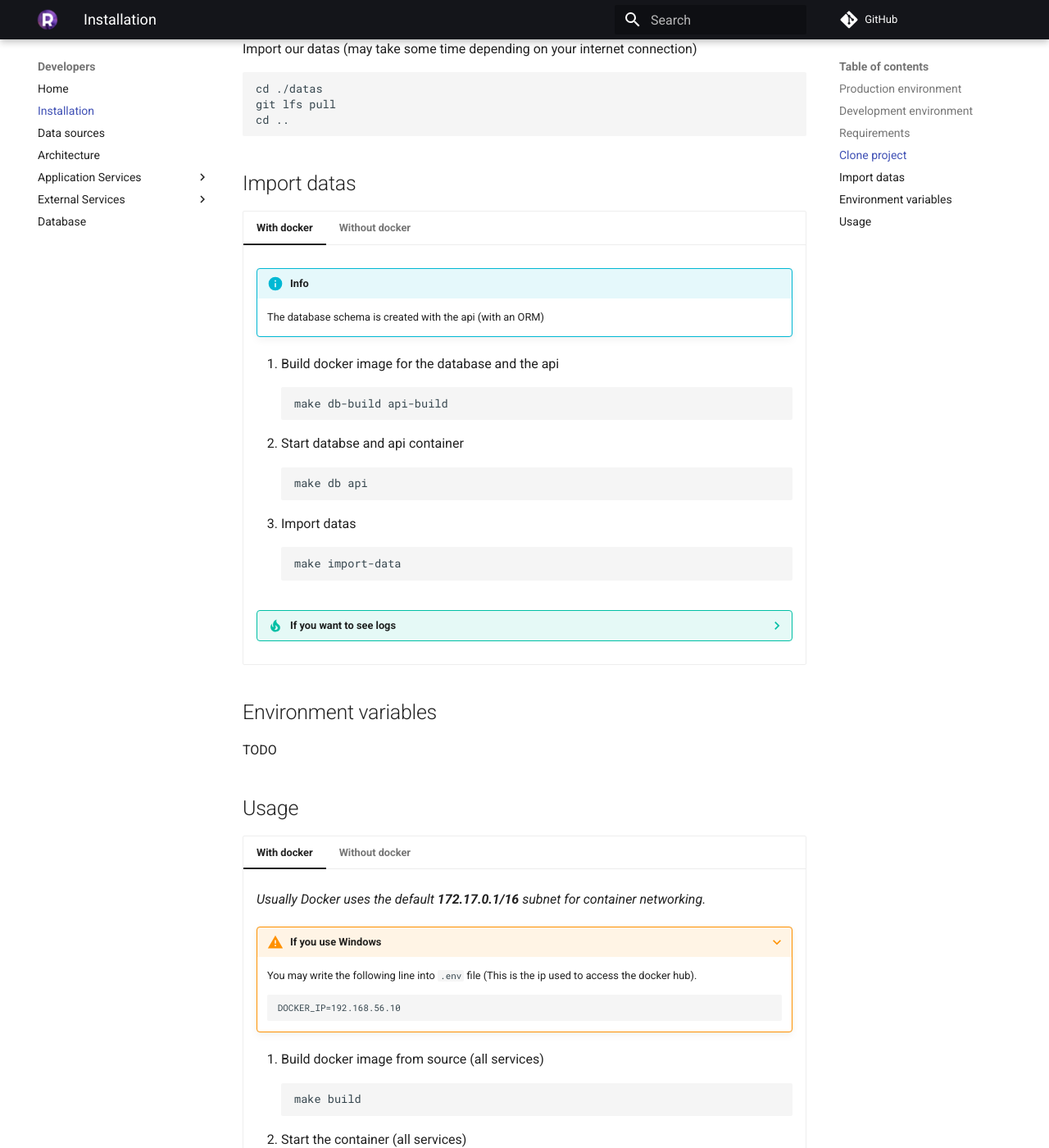
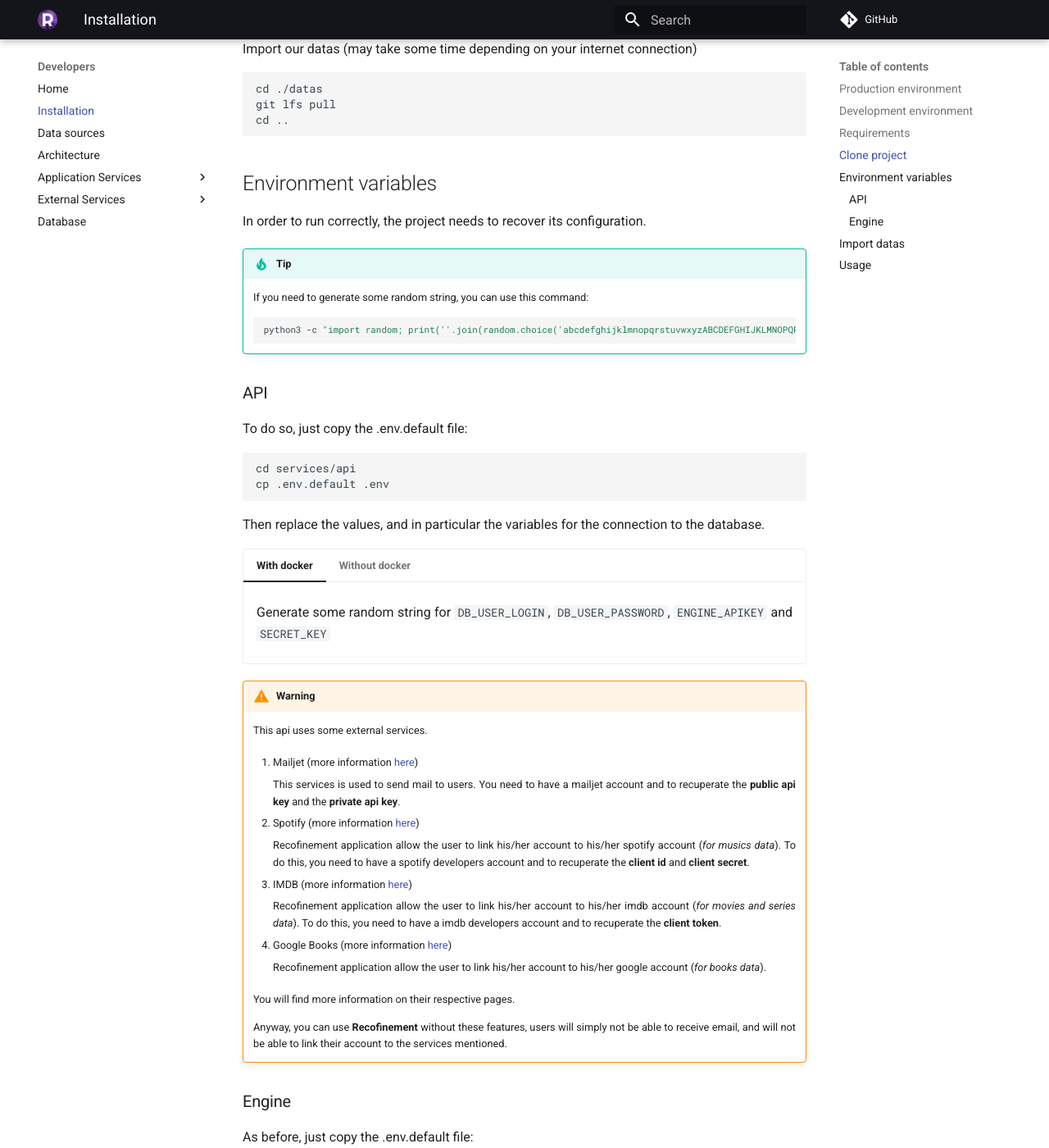
Before and after one commit to RomainCtl/RecoFinement, an MkDocs documentation site: the page built from docs/developers/installation.md, in a window 1280 px wide and 1400 px high, scrolled down 1945 px. Shown: the whole window at 82% size. Built offline with MkDocs 1.6.1 and Material for MkDocs 9.7.7, drawn with Linux system fonts in a browser that asks for light colours; comment, search, counter and statistics services are not loaded; some of the changed text lies outside the part shown.

Commit message:
complete the installation guide

````diff
--- a/docs/developers/installation.md
+++ b/docs/developers/installation.md
@@ -203,12 +203,85 @@ git lfs pull
 cd ..
 ```
 
+## Environment variables
+
+In order to run correctly, the project needs to recover its configuration.
+
+!!! tip
+    If you need to generate some random string, you can use this command:
+    ```bash
+    python3 -c "import random; print(''.join(random.choice('abcdefghijklmnopqrstuvwxyzABCDEFGHIJKLMNOPQRSTUVWXYZ0123456789!%*+-:;@_') for _ in range(30)))"
+    ```
+
+### API
+
+To do so, just copy the .env.default file:
+```
+cd services/api
+cp .env.default .env
+```
+Then replace the values, and in particular the variables for the connection to the database.
+
+=== "With docker"
+    Generate some random string for `DB_USER_LOGIN`, `DB_USER_PASSWORD`, `ENGINE_APIKEY` and `SECRET_KEY`
+
+=== "Without docker"
+    You need to create `recofinement` database, when you created this one, you must have entered a user who owns this database. `DB_USER_LOGIN` and `DB_USER_PASSWORD` variables are its identifiers.
+
+    Generate some random string for `SECRET_KEY` and `ENGINE_APIKEY`.
+
+!!! warning
+    This api uses some external services.
+
+    1. Mailjet (more information [here](../external_services/mailjet))
+
+        This services is used to send mail to users.
+        You need to have a mailjet account and to recuperate the __public api key__ and the __private api key__.
+
+    2. Spotify (more information [here](../external_services/spotify))
+
+        Recofinement application allow the user to link his/her account to his/her spotify account (*for musics data*).
+        To do this, you need to have a spotify developers account and to recuperate the __client id__ and __client secret__.
+
+    3. IMDB (more information [here](../external_services/imdb))
+
+        Recofinement application allow the user to link his/her account to his/her imdb account (*for movies and series data*).
+        To do this, you need to have a imdb developers account and to recuperate the __client token__.
+
+    4. Google Books (more information [here](../external_services/gbooks))
+
+        Recofinement application allow the user to link his/her account to his/her google account (*for books data*).
+
+    You will find more information on their respective pages.
+
+    Anyway, you can use __Recofinement__ without these features, users will simply not be able to receive email, and will not be able to link their account to the services mentioned.
+
+### Engine
+
+As before, just copy the .env.default file:
+```
+cd services/reco_engine
+cp .env.default .env
+```
+Then replace the values.
+
+You only need to set `DB_USER_LOGIN`, `DB_USER_PASSWORD`, `FLASK_SECRET` and `API_TOKEN` variables.
+
+`FLASK_SECRET` must be a random string (can also use the command above).
+
+`DB_USER_LOGIN` and `DB_USER_PASSWORD` are the same as those used for the __api__.
+
+`API_TOKEN` corresponds to the variable `ENGINE_APIKEY` in the __api__.
+
 ## Import datas
 
+!!! info
+    The database schema is created with the api (with an ORM)
+
+!!! danger
+    Depending on the performance of the machine you are using, this operation may take some time (__several hours__).
+
 === "With docker"
-    !!! info
-        The database schema is created with the api (with an ORM)
-
     1. Build docker image for the database and the api
     ```
     make db-build api-build
@@ -228,12 +301,21 @@ cd ..
         ```
 
 === "Without docker"
-    *coming soon*
-
-
-## Environment variables
-
-TODO
+    1. Make sure that the database service is running (*with a `recofinement` database created*).
+    2. Let's create the database schema:
+    ```bash
+    cd services/api
+    make init
+    make db-update
+    cd  ../..
+    ```
+    3. Edit the importation script:
+    ```bash
+    cd datas
+    # Replace "<pwd>" by the current absolute path (important!)
+    sed -i "s#FROM '#FROM '<pwd>#g" script.sql
+    ```
+    4. Execute this script on your database
 
 ## Usage
 
@@ -289,4 +371,47 @@ TODO
     ```
 
 === "Without docker"
-    *coming soon*
+    __UI Servive:__
+
+    1. Install dependencies
+    ```
+    make init
+    ```
+    2. Serve locally the development build (with hot-reloads)
+    ```bash
+    make serve
+    # or
+    ng serve
+    ```
+
+    __API Service:__
+
+    1. Install dependencies
+    ```
+    make init
+    ```
+    2. Update database to the last migration (or initialize it if it does not exist)
+    ```
+    make db-update
+    ```
+    3. Serve locally the development build
+    ```
+    make serve
+    ```
+
+    __Engine Servive:__
+
+    1. Install dependencies
+    ```
+    make init
+    ```
+    2. Serve locally the development build
+    ```bash
+    make serve
+    ```
+
+
+!!! tip
+    If you want to know more about the available orders and how you can contribute to the project, we invite you to look at the 'README.md' files of each repositories.
+
+    You can access it by clicking on the github button at the top right of this site.
````
Also changed, not shown: docs/developers/external_services/gbooks.md (+1 -0 lines), docs/developers/external_services/imdb.md (+1 -0 lines), docs/developers/external_services/mailjet.md (+1 -0 lines), docs/developers/external_services/spotify.md (+1 -0 lines).
